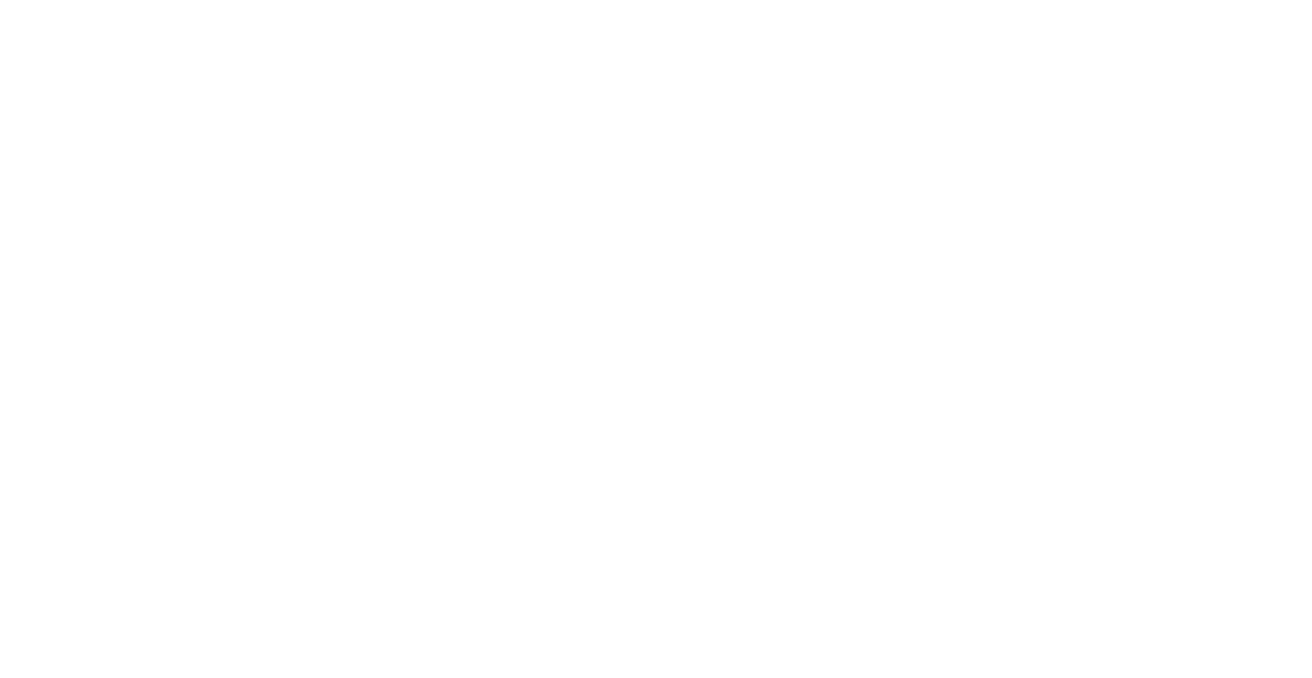
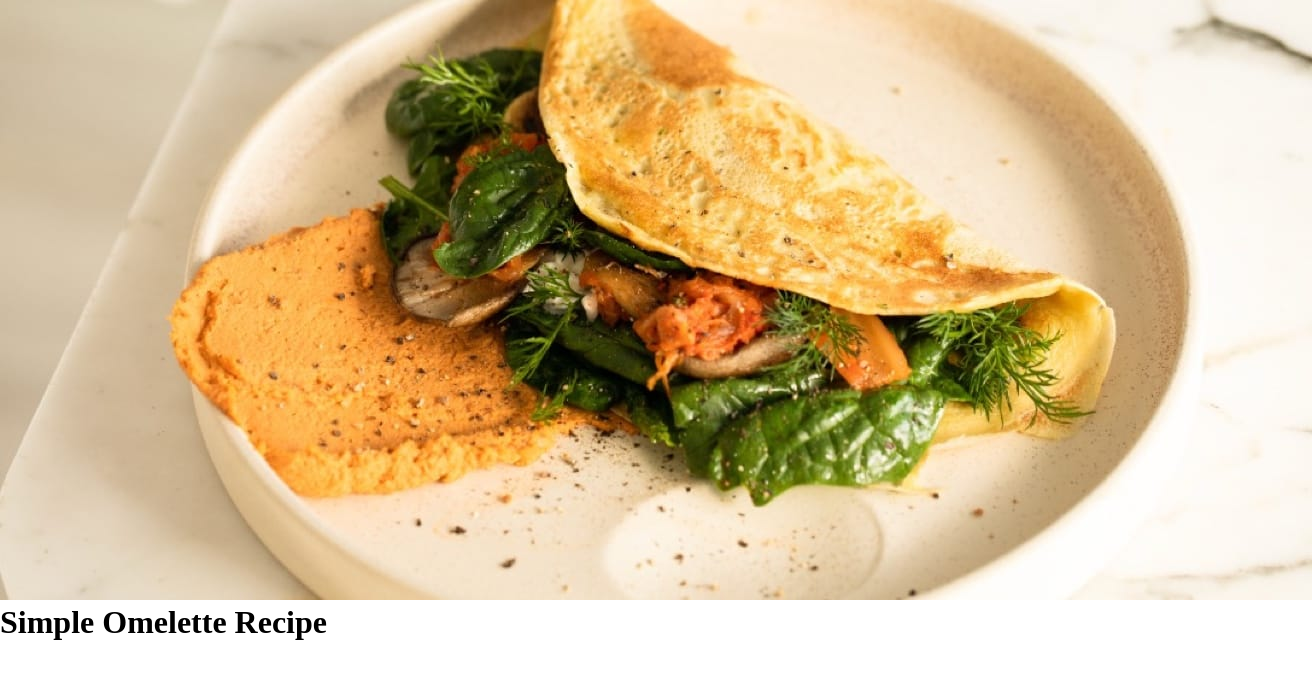
Before and after one commit to Paola-Gabriele/recipe-page-main, a plain HTML site: page index.html in a window 1280 px wide. Shown: the whole page, 1312 px wide, since content can reach past the window. Drawn offline with Linux system fonts and the light colour scheme.

Commit message:
add favicon / img / h1

```diff
--- a/index.html
+++ b/index.html
@@ -3,12 +3,14 @@
 <head>
     <meta charset="UTF-8">
     <meta name="viewport" content="width=device-width, initial-scale=1.0">
-
     <link rel="stylesheet" href="styles.css">
+    <link rel="shortcut icon" href="assets/images/favicon-32x32.png" type="image/x-icon">
 
     <title>Simple Omelette Recipe</title>
 </head>
 <body>
 
+    <img src="assets/images/image-omelette.jpeg" alt="">
+    <h1>Simple Omelette Recipe</h1>
 </body>
 </html>
```
